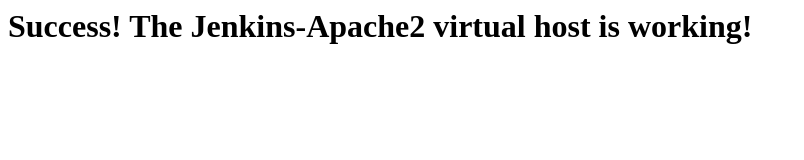
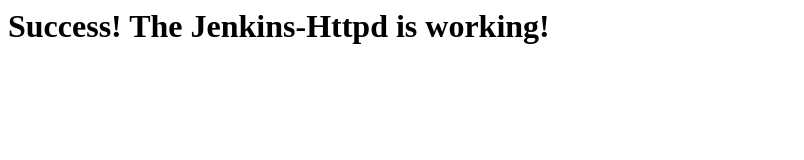
Before and after one commit to kdbs50/Jenkins, a plain HTML site: page index.html in a window 1280 px wide. Shown: the whole page, without its empty margins (0-804 px from the left). Drawn offline with Linux system fonts and the light colour scheme.

Commit message:
Update index.html

```diff
--- a/index.html
+++ b/index.html
@@ -1,8 +1,8 @@
 <html>
     <head>
-        <title>Welcome to Jenkins-Apache2-Ubuntu!</title>
+        <title>Welcome to Jenkins-CentOS!</title>
     </head>
     <body>
-        <h1>Success!  The Jenkins-Apache2 virtual host is working!</h1>
+        <h1>Success!  The Jenkins-Httpd is working!</h1>
     </body>
 </html>
```
